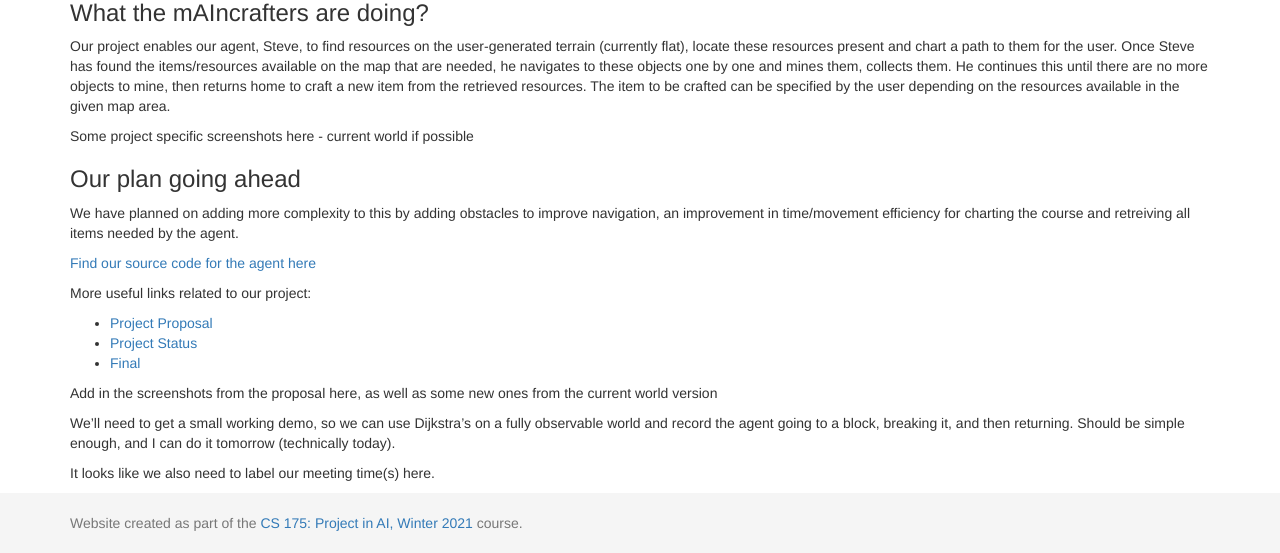
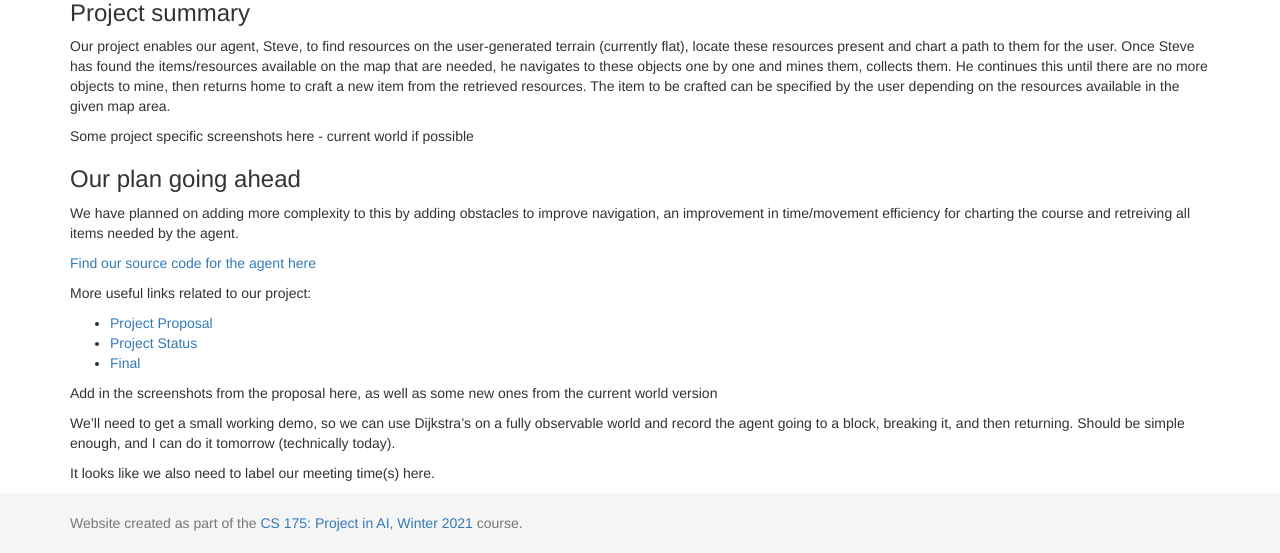
Before and after one commit to dheyay/mAIncrafters, a Jekyll site: the page built from docs/index.md, in a window 1280 px wide and 1046 px high. Shown: the part 493-1046 px from the top of the window. Built offline with Jekyll 4.4.1, drawn with Linux system fonts in a browser that asks for light colours.

Commit message:
Update index.md

```diff
--- a/docs/index.md
+++ b/docs/index.md
@@ -5,7 +5,7 @@ title:  Home
 
 ![maincrafters](https://user-images.githubusercontent.com/43485198/107835889-e367b280-6d4f-11eb-8a03-7c4dcf99a6b0.png)
 
-### What the mAIncrafters are doing?
+### Project summary
 Our project enables our agent, Steve, to find resources on the user-generated terrain (currently flat), locate these resources present and chart a path to them for the user. Once Steve has found the items/resources available on the map that are needed, he navigates to these objects one by one and mines them, collects them. He continues this until there are no more objects to mine, then returns home to craft a new item from the retrieved resources. The item to be crafted can be specified by the user depending on the resources available in the given map area.
 
 Some project specific screenshots here - current world if possible
```
